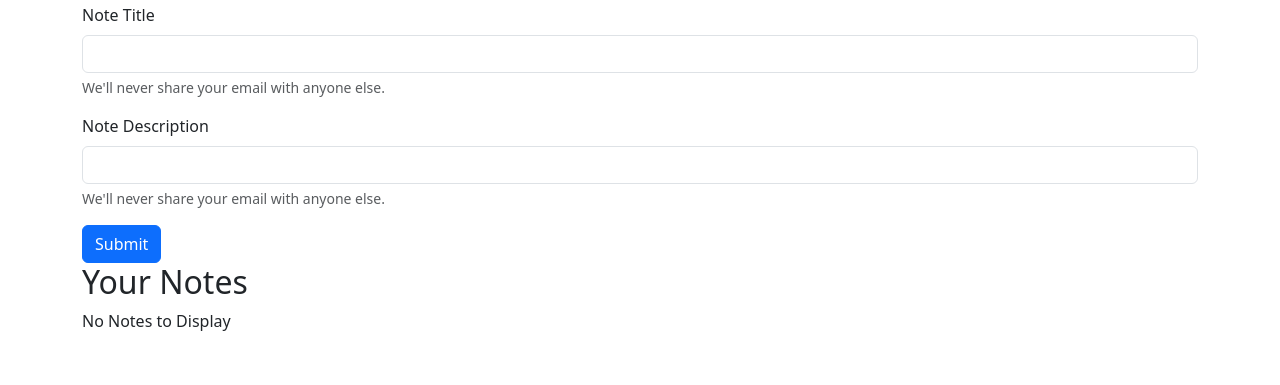
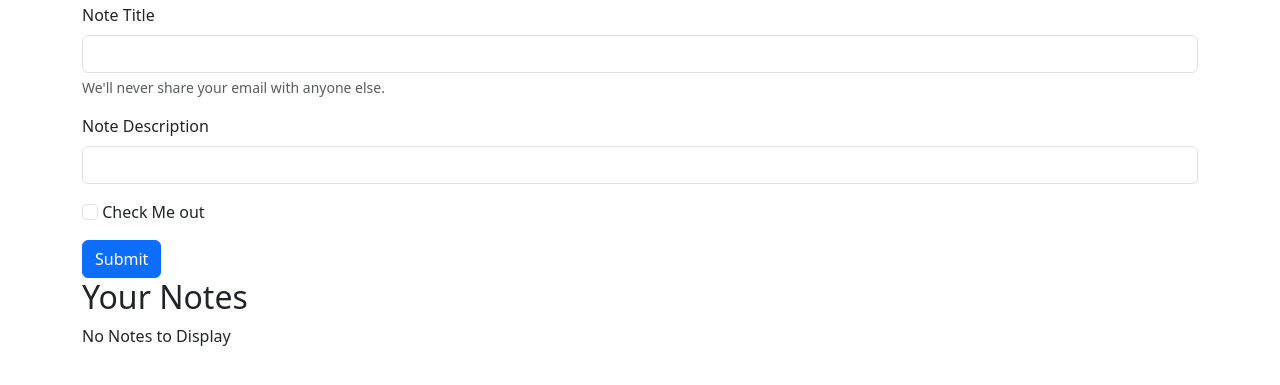
Before and after one commit to Shakir1996/FastAPI, a FastAPI app: page / in a window 1280 px wide. Shown: the part 165-550 px from the top of the page. Run offline with FastAPI, Linux system fonts and the light colour scheme; data that the repository does not hold is empty.

Commit message:
2nd Commit

```diff
--- a/routes/note.py
+++ b/routes/note.py
@@ -23,9 +23,11 @@ async def read_item(request: Request):
     return templates.TemplateResponse("index.html", {"request": request, "newDocs": newDocs})
 
 
-@note.post("/", response_class=HTMLResponse)
+@note.post("/")
 async def create_item(request: Request):
     form = await request.form()
-    note = conn.notes.notes.insert_one(dict(form))
+    formDict = dict(form)
+    formDict["important"] = True if formDict.get("important") == "on" else False
+    note = conn.notes.notes.insert_one(formDict)
     return {"Success":True}
     pass
--- a/templates/index.html
+++ b/templates/index.html
@@ -44,8 +44,13 @@
         <div class="mb-3">
           <label for="desc" class="form-label">Note Description </label>
           <input type="text" class="form-control" name="desc" aria-describedby="emailHelp">
-          <div id="notedesc" class="form-text">We'll never share your email with anyone else.</div>
         </div>
+
+        <div class="mb-3 from-check">
+          <input type="checkbox" class="form-check-input" name="important" id="exampleCheck1">
+          <label for="exampleCheck1" class="form-check-label">Check Me out</label>
+        </div>
+
 
         <button type="submit" class="btn btn-primary">Submit</button>
       </form>
```
